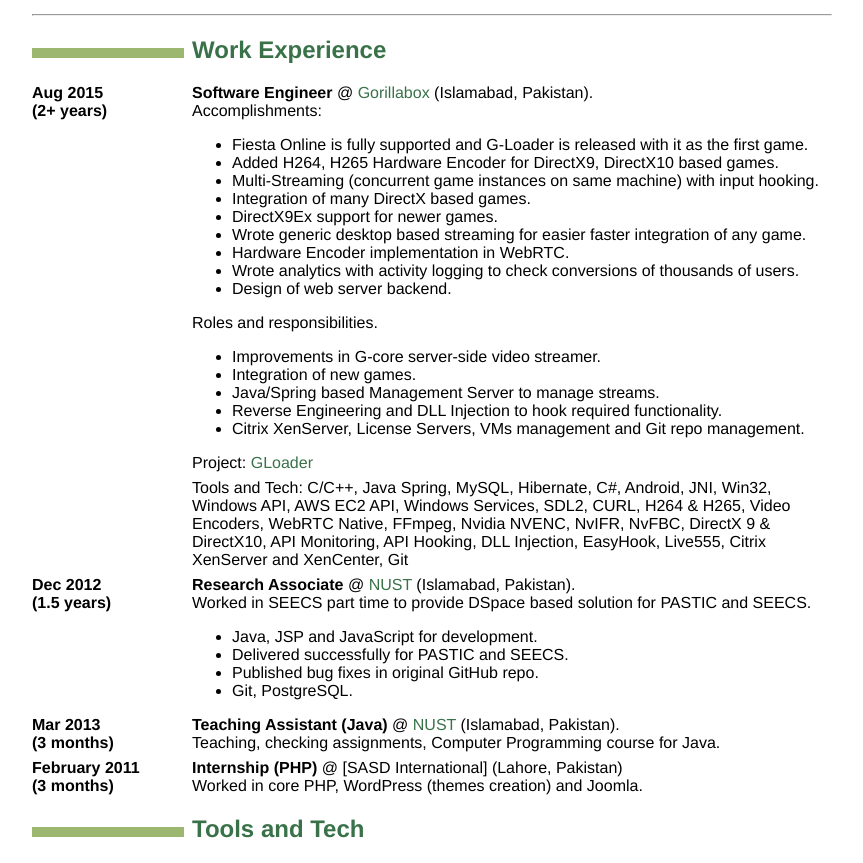
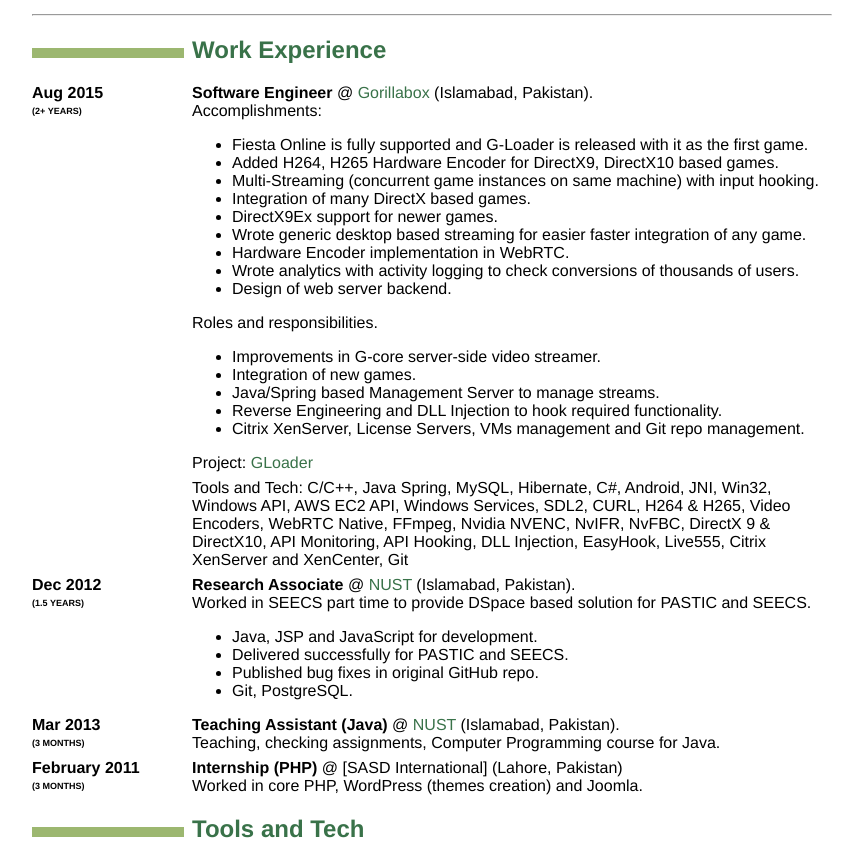
Before and after one commit to SMUsamaShah/SMUsamaShah.github.io, a Jekyll site: the page built from cv/index.md, in a window 1280 px wide. Shown: the part 213-1076 px from the top of the page, without its empty margins (208-1071 px from the left). Built offline with Jekyll 4.4.1, drawn with Linux system fonts in a browser that asks for light colours.

Commit message:
Update cv.css

```diff
--- a/css/cv.css
+++ b/css/cv.css
@@ -44,6 +44,12 @@
     background-color: #9CB770;
 }
 
+/* experience in number of years */
+dl:nth-of-type(1) dt:nth-of-type(even) {
+    font-size:  small;
+    font-variant-caps: all-petite-caps;
+}
+
 /* Definitions */
 dt {
     float: left;
```
